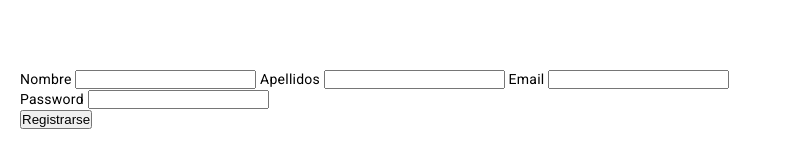
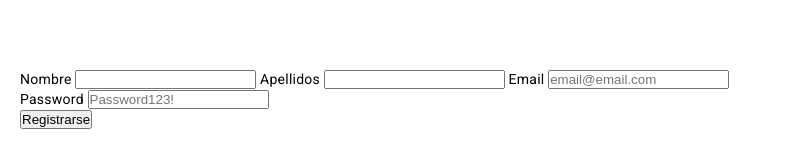
Before and after one commit to carlpach/app-viajes-FE, an Angular app: page /register in a window 1280 px wide. Shown: the part 131-291 px from the top of the page, without its empty margins (0-792 px from the left). Built offline with nearby package versions, Linux system fonts and the light colour scheme.

Commit message:
placeholder

```diff
--- a/src/app/pages/login/login.component.html
+++ b/src/app/pages/login/login.component.html
@@ -1,13 +1,13 @@
 <form [formGroup]="loginForm" class="login" (ngSubmit)="onSubmit()">
   <div class="mb-3">
       <label for="exampleFormControlInput1" class="form-label"> Email </label>
-      <input formControlName="email" type="text" class="form-control" id="exampleFormControlInput1">
+      <input formControlName="email" type="text" class="form-control" id="exampleFormControlInput1" placeholder="email@email.com">
       <p *ngIf="(submitted && loginForm?.get('email')?.hasError('required'))">Este campo es requerido</p>
       <p *ngIf="(submitted && loginForm?.get('email')?.hasError('pattern'))">No cumple el formato de email</p>
   </div>
   <div class="mb-3">
       <label for="exampleFormControlInput1" class="form-label"> Password </label>
-      <input formControlName="password" type="text" class="form-control" id="exampleFormControlInput1">
+      <input formControlName="password" type="text" class="form-control" id="exampleFormControlInput1" placeholder="Password123!">
       <p *ngIf="(submitted && loginForm?.get('password')?.hasError('required'))">Este campo es requerido</p>
       <p *ngIf="(submitted && loginForm?.get('password')?.hasError('pattern'))">No cumple el formato de password(1 mayuscula, 1 minuscula, 1 numero y 1 caracter especial)</p>
   </div>
--- a/src/app/pages/register/register.component.html
+++ b/src/app/pages/register/register.component.html
@@ -5,13 +5,13 @@
       <label for="exampleFormControlInput2" class="form-label"> Apellidos </label>
       <input formControlName="lastname" type="text" class="form-control" id="exampleFormControlInput2">
       <label for="exampleFormControlInput3" class="form-label"> Email </label>
-      <input formControlName="email" type="text" class="form-control" id="exampleFormControlInput3">
+      <input formControlName="email" type="text" class="form-control" id="exampleFormControlInput3" placeholder="email@email.com">
       <p *ngIf="(submitted && registerForm?.get('email')?.hasError('required'))">Este campo es requerido</p>
       <p *ngIf="(submitted && registerForm?.get('email')?.hasError('pattern'))">No cumple el formato de email</p>
   </div>
   <div class="mb-3">
       <label for="exampleFormControlInput4" class="form-label"> Password </label>
-      <input formControlName="password" type="text" class="form-control" id="exampleFormControlInput4">
+      <input formControlName="password" type="text" class="form-control" id="exampleFormControlInput4" placeholder="Password123!">
       <p *ngIf="(submitted && registerForm?.get('password')?.hasError('required'))">Este campo es requerido</p>
       <p *ngIf="(submitted && registerForm?.get('password')?.hasError('pattern'))">No cumple el formato de password(1 mayuscula, 1 minuscula, 1 numero y 1 caracter especial)</p>
   </div>
```
